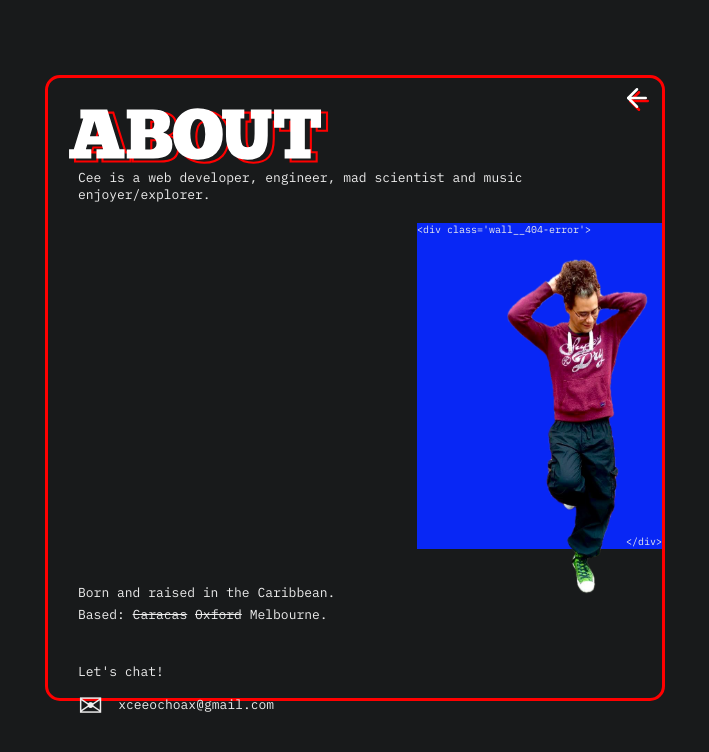
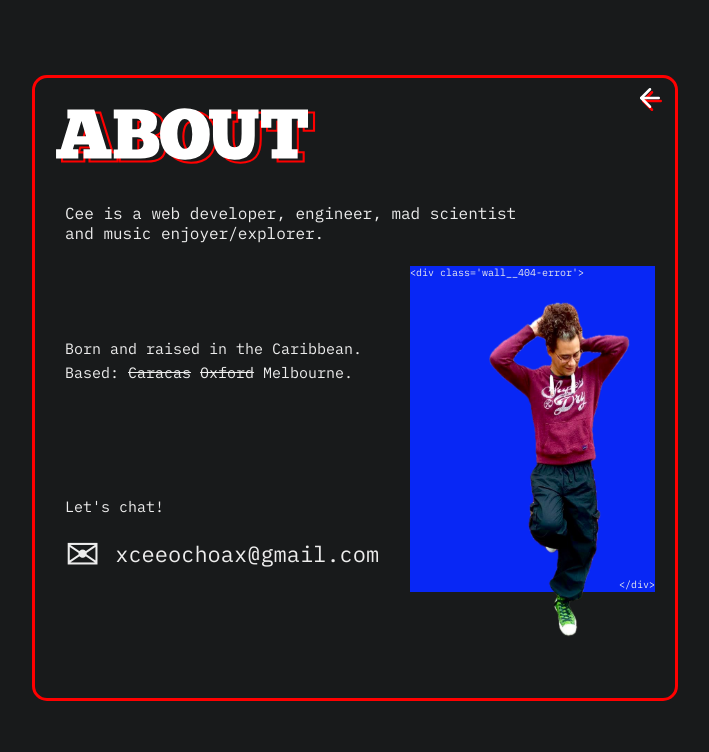
Before and after one commit to ziyul8er/ceeochoa_portfolio, a Next.js app: page /about in a window 1280 px wide. Shown: the top 752 px of the page, without its empty margins (285-994 px from the left). Built offline with nearby package versions, Linux system fonts and the light colour scheme.

Commit message:
feat: about page 768 view

```diff
--- a/app/styles/about.css
+++ b/app/styles/about.css
@@ -68,13 +68,16 @@
 }
 .wall__bot-div {
 	position: relative;
+	bottom: 26px;
 	align-self: flex-end;
 }
 
 .wall__dev-pic {
 	position: relative;
-	top: 50px;
-	left: 85px;
+	top: 24px;
+	left: 74px;
+	width: 107.5px;
+	height: 250px;
 }
 
 .about-text__bottom-section {
@@ -102,6 +105,14 @@
 }
 
 @media screen and (min-width: 768px) {
+	.window {
+		width: clamp(614px, 80vw, 640px);
+	}
+
+	.window .about-text {
+		font-size: 16px;
+	}
+
 	.main-heading__about .character:nth-child(2) {
 		margin-left: 57px;
 	}
@@ -118,10 +129,44 @@
 		margin-left: 52px;
 	}
 
+	.about-text__top-section {
+		width: 457px;
+		position: relative;
+		top: 34px;
+	}
+
+	.about-text__bottom-section {
+		position: relative;
+		top: 115px;
+	}
+
+	.about-text__bottom-section .about-text {
+		font-size: 15px;
+	}
+
+	.about-text__bottom-section .about-text:nth-child(3) {
+		position: relative;
+		top: 75px;
+	}
+
+	.about-text__bottom-section .about-text:nth-child(4) {
+		position: relative;
+		top: 80px;
+		font-size: 22px;
+	}
+
+	.about-text__email__icon {
+		font-size: 42px;
+	}
+
 	.wall {
+		position: relative;
+		bottom: 140px;
+		right: 20px;
 		height: 326px;
 		width: 245px;
 		align-self: flex-end;
+		order: 99;
 	}
 
 	.wall__bot-div {
```
